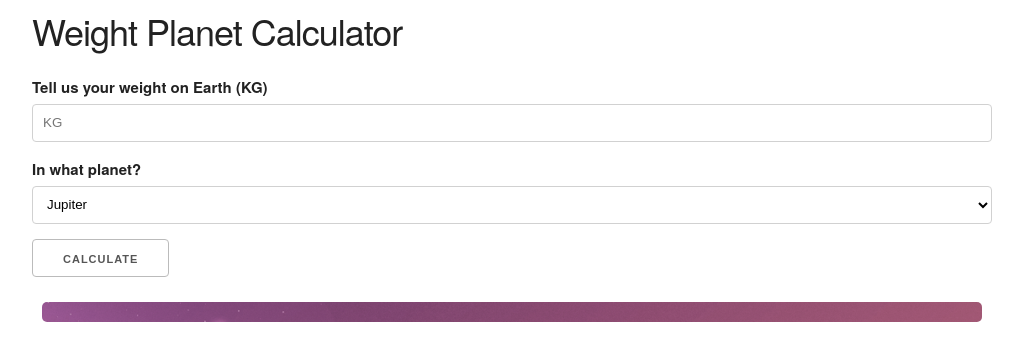
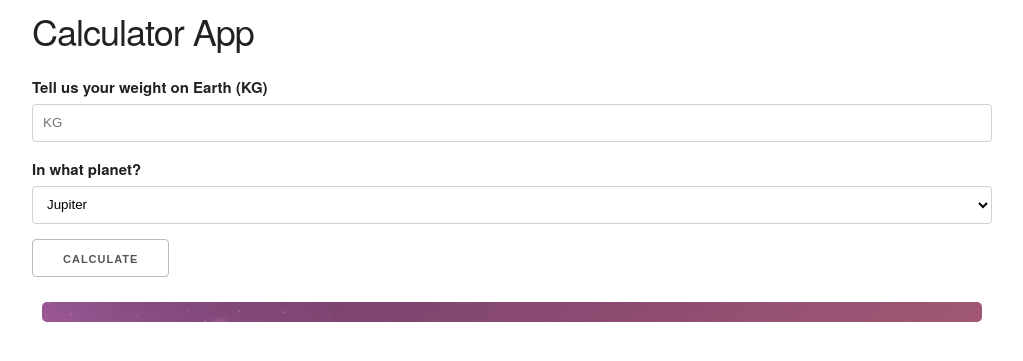
Before and after one commit to fpedaccio/planetsweb, a Flask app: template templates/app.html in a window 1280 px wide. Shown: the top 361 px of the page, without its empty margins (128-1151 px from the left). Run offline with Flask 2, Linux system fonts and the light colour scheme; the template is opened without the code that fills it, so the values that code supplies are empty.

Commit message:
Update app.html

```diff
--- a/templates/app.html
+++ b/templates/app.html
@@ -1,12 +1,7 @@
 <!DOCTYPE html>
 <html lang="en">
   <head>
-    <style>
-      body
-      {
-      background-image: url({{url_for("PLANETSWEB",filename="builtin/bg.png")}});
-      }
-    </style>
+
 
   </head>
   <head>
@@ -33,7 +28,7 @@
 
   <body>
     <div class="container">
-      <h3>Weight Planet Calculator</h3>
+      <h3>Calculator App</h3>
     </div>
 
     <!-- Form -->
```
